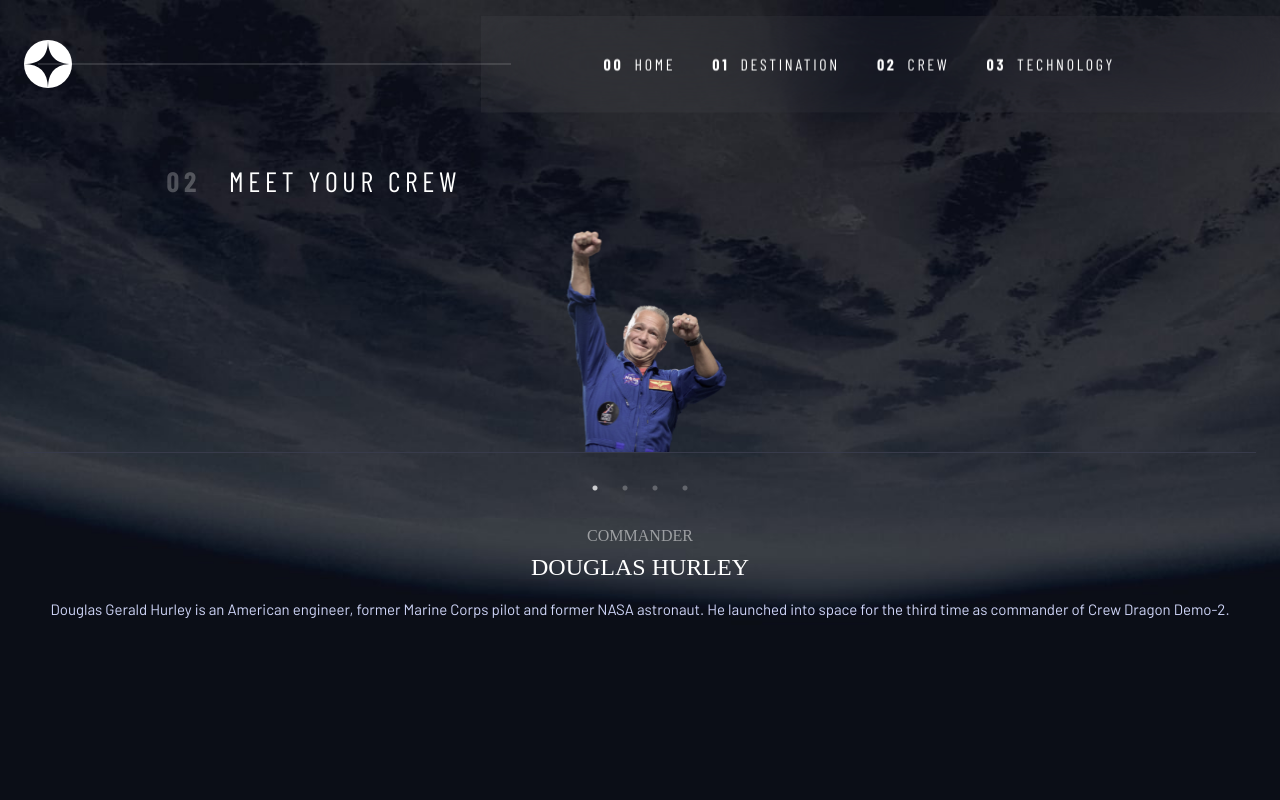
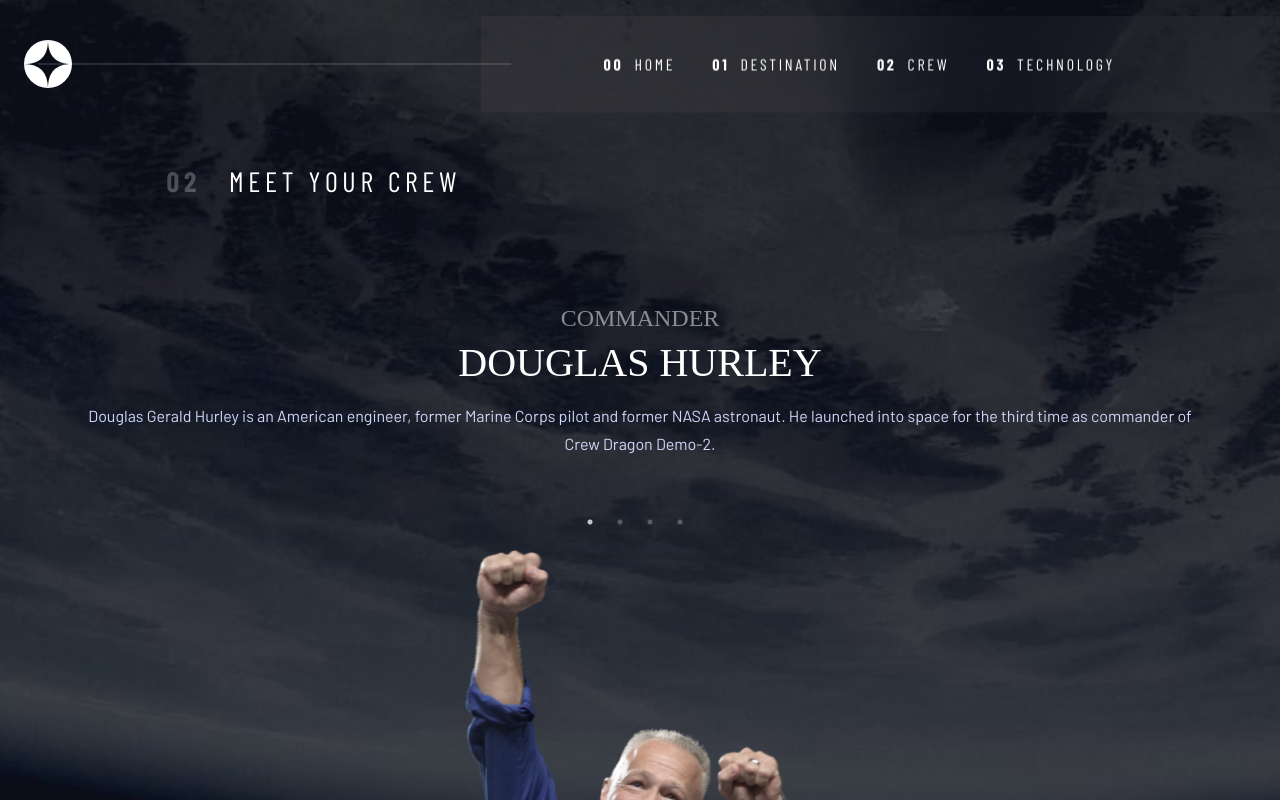
Before and after one commit to jjmbeba/space-tourism, a Next.js app: page /crew in a window 1280 px wide. Shown: the top 800 px of the page. Built offline with nearby package versions, Linux system fonts and the light colour scheme; a web font is replaced by a local one.

Commit message:
finish tablet crew web page

```diff
--- a/components/Crew.jsx
+++ b/components/Crew.jsx
@@ -31,27 +31,27 @@
             {data.crew.map(({ images,role,bio, name }) => {
               const image = images.svg;
               return (
-                <>
+                <div className="md:!flex flex-col-reverse">
                   <div className="w-full flex items-center justify-center">
                   <img
-                    className="w-auto h-[222px]"
+                    className="w-auto h-[222px] md:h-[532px]"
                     src={image}
                     alt="crew-image"
                   />
                   </div>
-                  <div className="w-[calc(100%-48px)] h-[1px] bg-[#383B4B] mx-[24px]"/>
+                  <div className="w-[calc(100%-48px)] h-[1px] bg-[#383B4B] mx-[24px] md:hidden "/>
                   <div className="mt-[74px] font-bellefair w-full">
-                    <h3 className="uppercase text-center text-[16px] leading-[18px] mix-blend-normal text-white opacity-50">
+                    <h3 className="uppercase text-center text-[16px] md:text-[24px] leading-[18px] md:leading-[28px] mix-blend-normal text-white opacity-50">
                       {role}
                     </h3>
-                    <h2 className="text-[24px] uppercase leading-[28px] text-center text-white mt-[8px]">
+                    <h2 className="text-[24px] md:text-[40px] uppercase leading-[28px] md:leading-[46px] text-center text-white mt-[8px]">
                       {name}
                     </h2>
-                  </div>
-                  <p className="font-barlow px-[24px] text-[15px] leading-[25px] text-center pt-[16px] pb-[79px]  text-[#D0D6F9]">
+                  <p className="font-barlow px-[24px] md:px-[88px] text-[15px] md:text-[16px] leading-[25px] md:leading-[28px] text-center pt-[16px] pb-[79px] md:pb-[90px] text-[#D0D6F9]">
                     {bio}
                   </p>
-                </>
+                  </div>
+                </div>
               );
             })}
           </Slider>
--- a/styles/globals.css
+++ b/styles/globals.css
@@ -32,4 +32,13 @@
 .slick-dots li button:before{
     color: white !important;
     opacity: 0.17;
+    width: 10px !important;
+    height: 10px !important;
 }
+
+@media screen and (min-width:768px) {
+    .slick-dots{
+        position: absolute !important;
+        top: 274px !important;
+    }
+}
```
